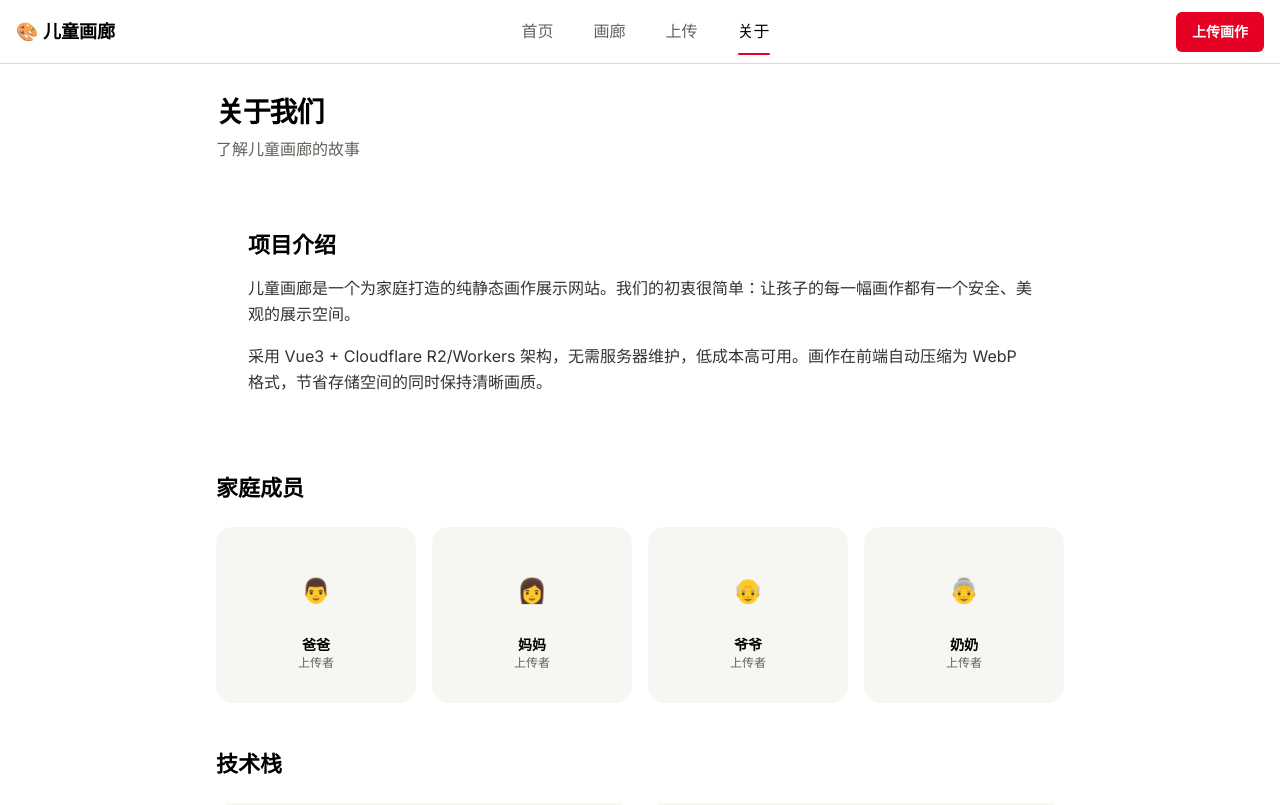
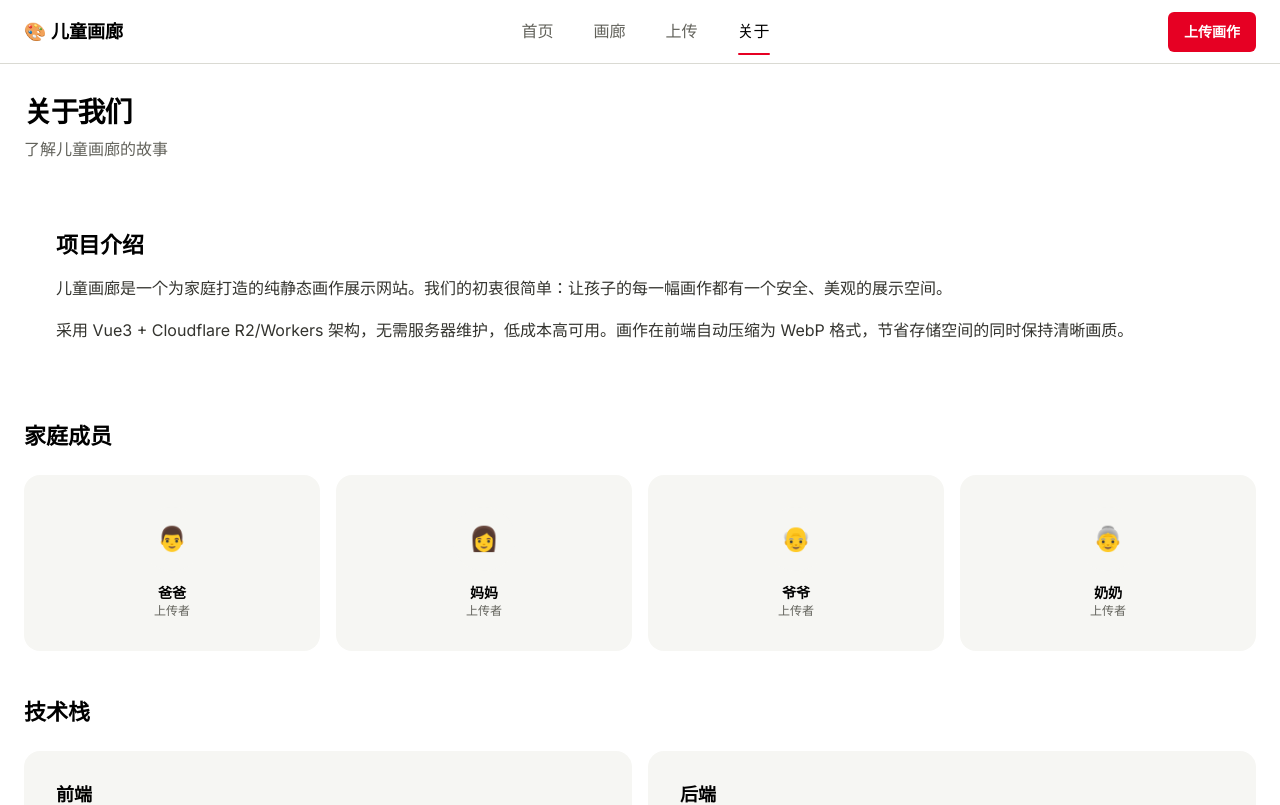
Before and after one commit to jianzhugo/hualang, a Vue app in the folder frontend/: page /about in a window 1280 px wide. Shown: the top 805 px of the page. Built offline with nearby package versions, Linux system fonts and the light colour scheme.

Commit message:
调整UI

```diff
--- a/frontend/src/components/NavBar.vue
+++ b/frontend/src/components/NavBar.vue
@@ -1,6 +1,6 @@
 <template>
   <nav class="sticky top-0 z-50 h-16 bg-canvas border-b border-hairline">
-    <div class="max-w-7xl mx-auto px-4 h-full flex items-center justify-between">
+    <div class="page-container h-full flex items-center justify-between">
       <button class="md:hidden p-2" @click="mobileOpen = !mobileOpen" :aria-label="mobileOpen ? '关闭菜单' : '打开菜单'">
         <Menu v-if="!mobileOpen" :size="24" />
         <X v-else :size="24" />
--- a/frontend/src/style.css
+++ b/frontend/src/style.css
@@ -91,6 +91,51 @@
 @layer base {
   *, *::before, *::after {
     box-sizing: border-box;
+  }
+
+  .page-container {
+    width: 100%;
+    max-width: 1800px;
+    margin-left: auto;
+    margin-right: auto;
+    padding-left: var(--spacing-lg);
+    padding-right: var(--spacing-lg);
+  }
+
+  @media (min-width: 768px) {
+    .page-container {
+      padding-left: var(--spacing-xl);
+      padding-right: var(--spacing-xl);
+    }
+  }
+
+  .hero-fullwidth {
+    background-color: var(--color-surface-soft);
+    padding-top: var(--spacing-section);
+    padding-bottom: var(--spacing-section);
+    width: 100%;
+  }
+
+  .hero-fullwidth-inner {
+    display: flex;
+    flex-direction: column;
+    align-items: center;
+    padding-left: var(--spacing-lg);
+    padding-right: var(--spacing-lg);
+  }
+
+  @media (min-width: 768px) {
+    .hero-fullwidth-inner {
+      padding-left: var(--spacing-xl);
+      padding-right: var(--spacing-xl);
+    }
+  }
+
+  .form-container {
+    width: 100%;
+    max-width: 500px;
+    margin-left: auto;
+    margin-right: auto;
   }
 
   body {
--- a/frontend/src/views/AboutView.vue
+++ b/frontend/src/views/AboutView.vue
@@ -1,5 +1,5 @@
 <template>
-  <main class="max-w-4xl mx-auto px-4 md:px-6 py-8">
+  <main class="page-container py-8">
     <h1
       class="text-heading-xl font-bold tracking-tight text-ink mb-2"
       style="letter-spacing: -1.2px;"
--- a/frontend/src/views/GalleryView.vue
+++ b/frontend/src/views/GalleryView.vue
@@ -1,5 +1,5 @@
 <template>
-  <main class="max-w-7xl mx-auto px-4 md:px-6 py-8">
+  <main class="page-container py-8">
     <div class="gallery-toolbar">
       <div class="gallery-toolbar-left">
         <SortDropdown v-model="sortOrder" />
--- a/frontend/src/views/HomeView.vue
+++ b/frontend/src/views/HomeView.vue
@@ -1,8 +1,8 @@
 <template>
   <main>
     <!-- Hero 区域 -->
-    <section class="bg-surface-soft py-16 md:py-section">
-      <div class="max-w-7xl mx-auto px-4 md:px-6">
+    <section class="hero-fullwidth">
+      <div class="hero-fullwidth-inner">
         <div class="flex flex-col items-center text-center">
           <h1
             class="text-[36px] md:text-[56px] lg:text-[70px] font-semibold leading-tight tracking-tight text-ink mb-6"
@@ -22,7 +22,7 @@
 
     <!-- 精选画作特征行 -->
     <section class="py-16 md:py-section">
-      <div class="max-w-7xl mx-auto px-4 md:px-6">
+      <div class="page-container">
         <div class="flex flex-col lg:flex-row items-center gap-8 lg:gap-16 mb-16 lg:mb-section">
           <div class="flex-1">
             <div class="feature-card-soft">
@@ -78,26 +78,6 @@
         </div>
       </div>
     </section>
-
-    <!-- 引导上传 CTA 条 -->
-    <section class="hero-cta-strip">
-      <div class="max-w-7xl mx-auto px-4 md:px-6 flex flex-col md:flex-row items-center justify-between gap-6">
-        <div>
-          <h2
-            class="text-heading-xl font-bold tracking-tight mb-2"
-            style="letter-spacing: -1.2px;"
-          >
-            开始记录美好瞬间
-          </h2>
-          <p class="text-on-dark-mute text-body-md">
-            上传孩子的第一幅画作，创建属于家庭的艺术画廊
-          </p>
-        </div>
-        <router-link to="/upload" class="btn-primary shrink-0">
-          上传画作
-        </router-link>
-      </div>
-    </section>
   </main>
 </template>
 
--- a/frontend/src/views/UploadView.vue
+++ b/frontend/src/views/UploadView.vue
@@ -1,5 +1,5 @@
 <template>
-  <main class="max-w-3xl mx-auto px-4 md:px-6 py-8">
+  <main class="page-container py-8">
     <h1
       class="text-heading-xl font-bold tracking-tight text-ink mb-2"
       style="letter-spacing: -1.2px;"
@@ -9,7 +9,7 @@
     <p class="text-body-md text-mute mb-8">将孩子的画作安全上传到画廊</p>
 
     <!-- 密码验证 -->
-    <div v-if="!uploadStore.isAuthenticated" class="max-w-full mx-auto">
+    <div v-if="!uploadStore.isAuthenticated" class="form-container">
       <div class="feature-card-soft">
         <h2 class="text-heading-lg font-semibold text-ink mb-4">请输入上传密码</h2>
         <div class="space-y-4">
@@ -29,7 +29,7 @@
     </div>
 
     <!-- 上传界面 -->
-    <div v-else>
+    <div v-else class="form-container">
       <!-- 上传者选择 -->
       <div class="mb-6">
         <label class="block text-body-sm font-semibold text-ink mb-2">上传者 *</label>
@@ -301,14 +301,4 @@ const formatStatus = (status: string): string => {
   return map[status] || status
 }
 
-const resetSession = () => {
-  passwordInput.value = ''
-  uploadStore.isAuthenticated = false
-  uploadStore.selectedUploader = ''
-  uploadStore.selectedAuthor = ''
-  uploadStore.createdDate = ''
-  uploadStore.selectedTags = []
-  uploadStore.uploadQueue = []
-  sessionStorage.removeItem('gallery_auth')
-}
 </script>
```
Also changed, not shown: 1 other file (tests, documents, lock files or other folders).
